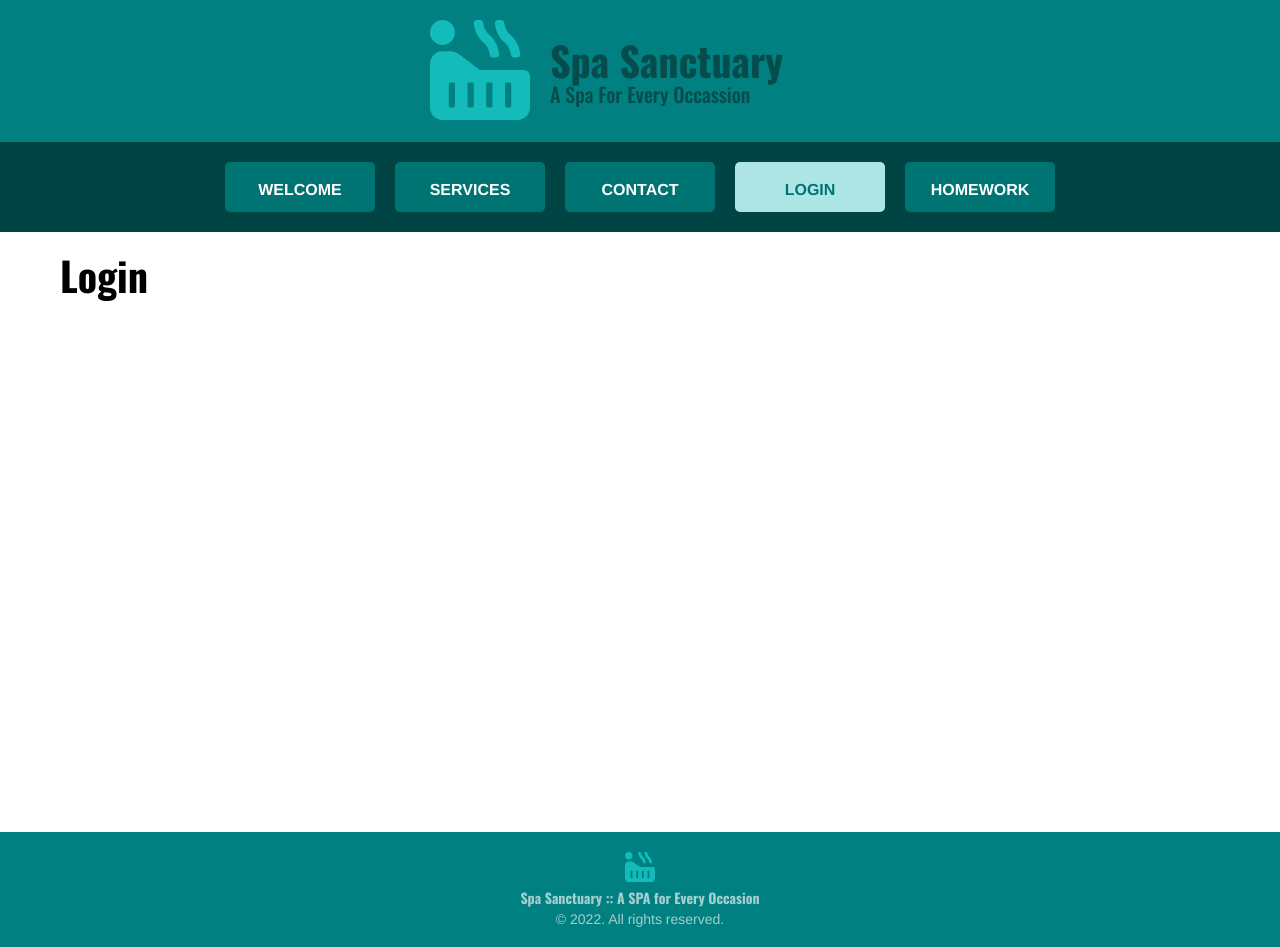
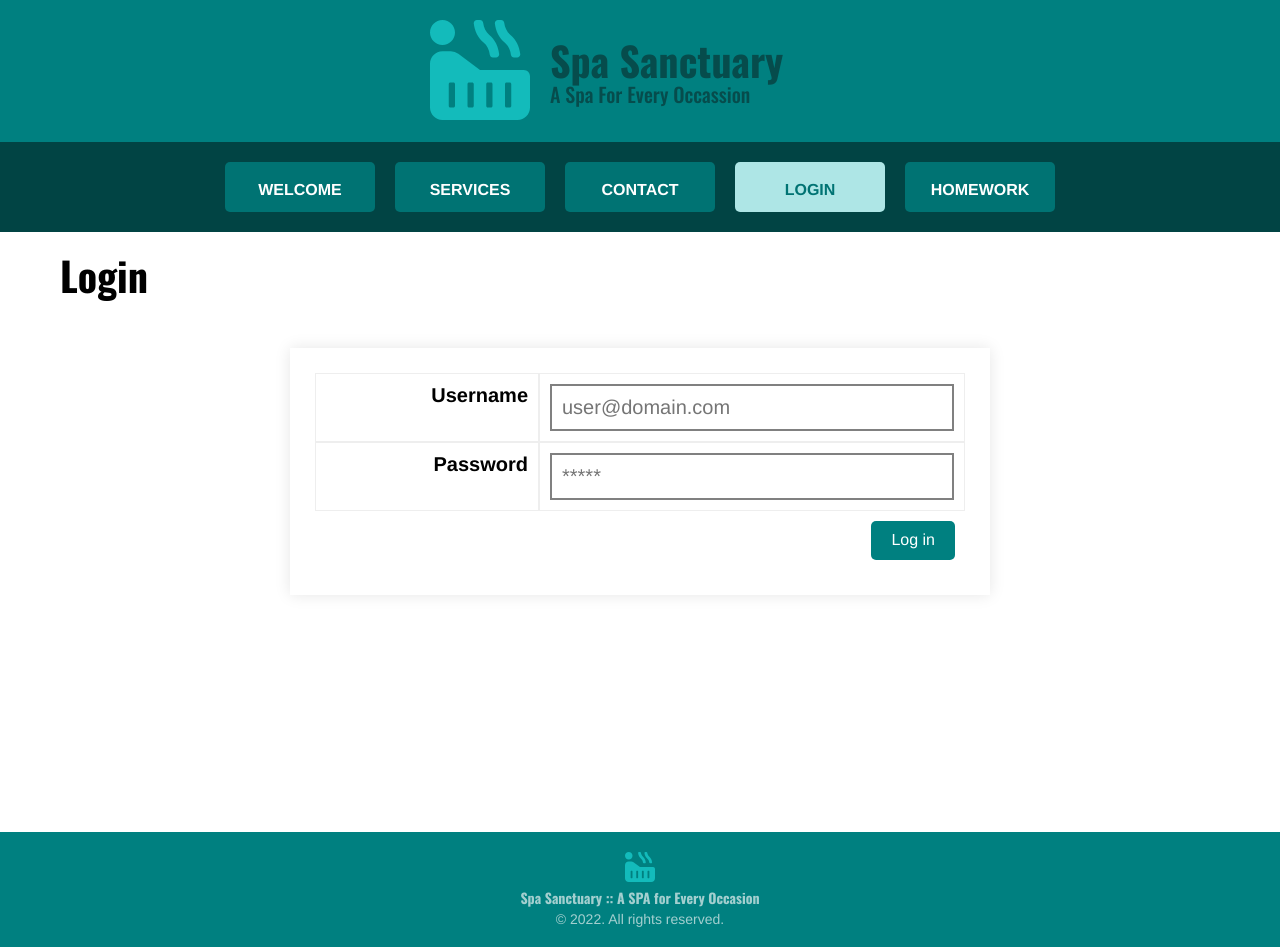
Before and after one commit to swcarey/Web-1-Carey-Spencer-Final, a React (Create React App) app: page /login in a window 1280 px wide. Built offline with nearby package versions, Linux system fonts and the light colour scheme.

Commit message:
Adding log in page

```diff
--- a/src/React/Login/Login.jsx
+++ b/src/React/Login/Login.jsx
@@ -1,11 +1,37 @@
 import React, { useState } from 'react';
 import styled from 'styled-components';
 
+/* Componenets ---------------------------*/
+import UniversalForm, { Input, Textarea, SubmitButton } from 'React/common/UniversalForm/UniversalForm.jsx';
+
 const Login = () => {
+
+    const onSubmitHandler = ({fields, payload}) => {
+        console.log('onSubmit fields, payload', fields, payload);
+    }
 
     return (
         <LoginStyled className='Login'>
             <h1>Login</h1>
+            <UniversalForm
+                apiUrl='/user/login'
+                onSubmit={ onSubmitHandler }
+            >
+                <Input
+                    label='Username'
+                    id='username'
+                    placeholder='user@domain.com'
+                    rules={ ['required'] }
+                />
+                <Input
+                    label='Password'
+                    id='password'
+                    type='password'
+                    placeholder='*****'
+                    rules={ ['required'] }
+                />
+                <SubmitButton>Log in</SubmitButton>
+            </UniversalForm>
         </LoginStyled>
     );
 }
```
